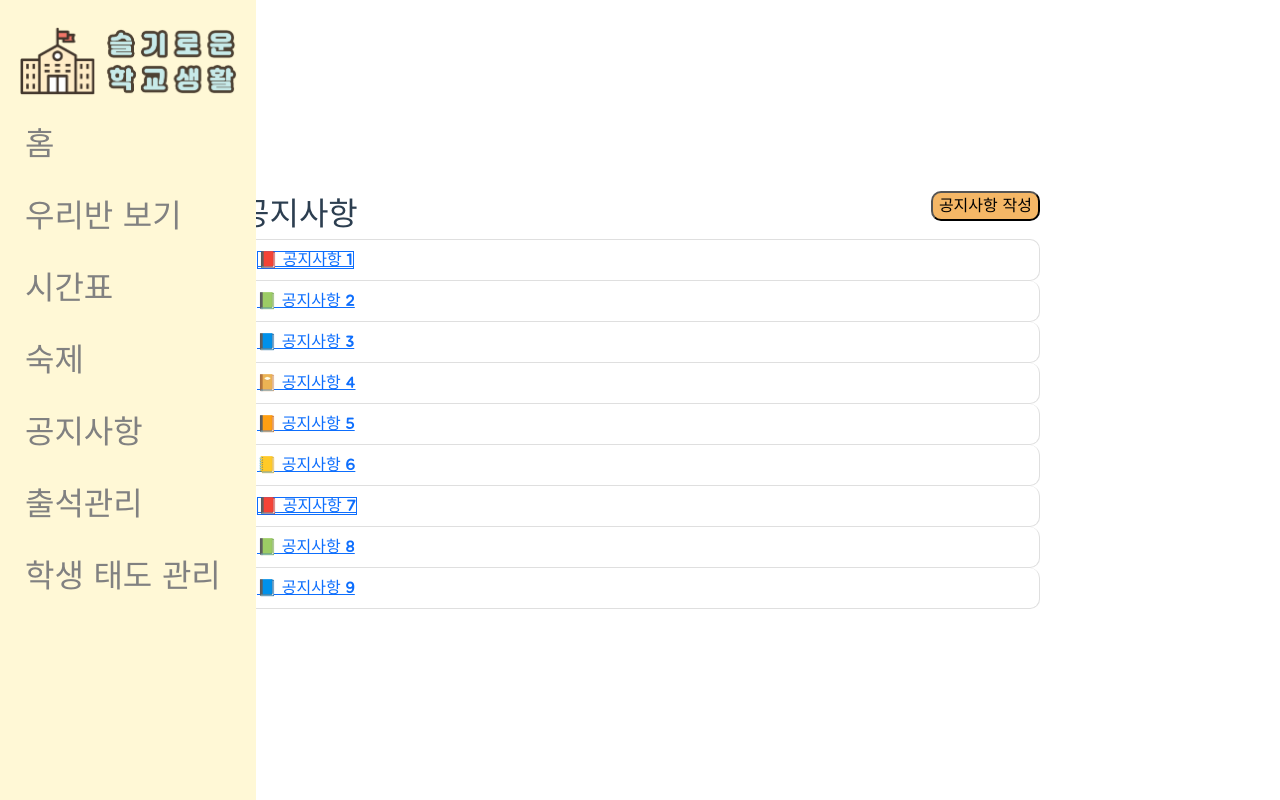
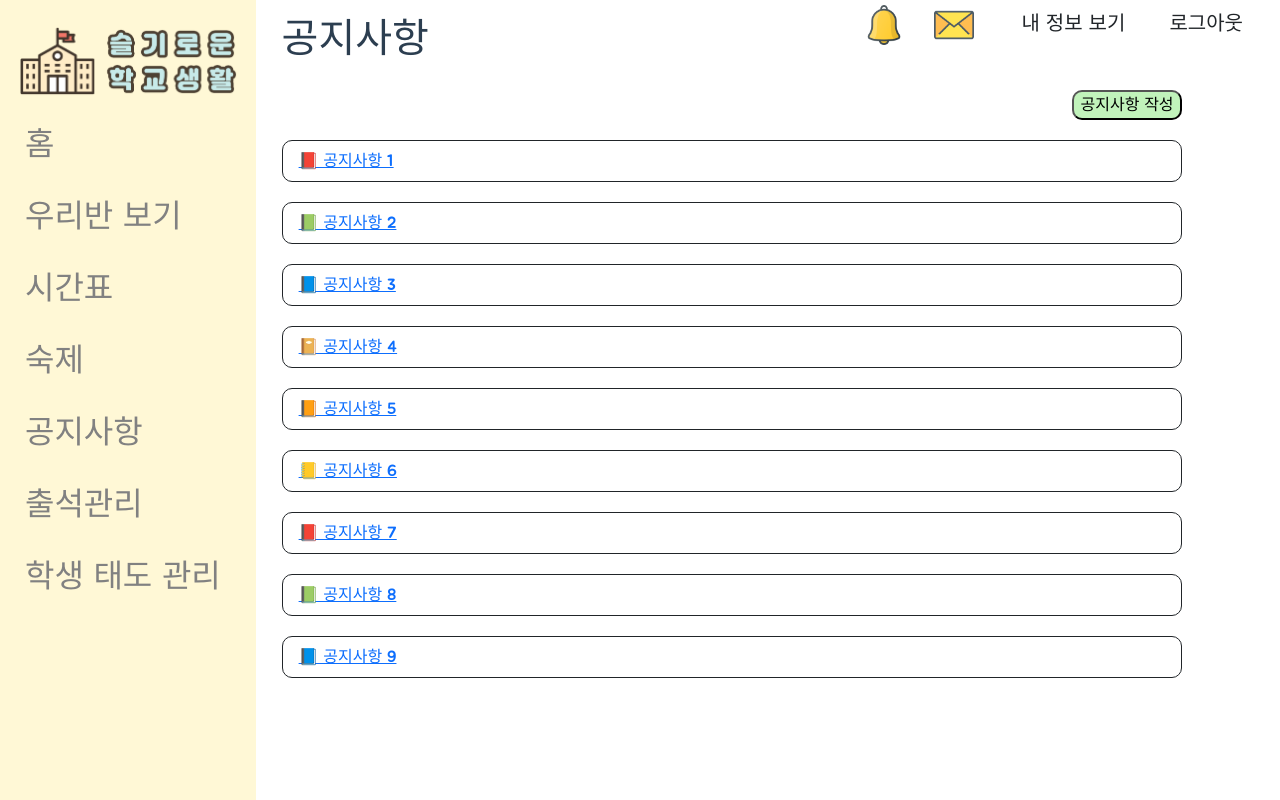
Before and after one commit to Jeong-Heui-Jin/wise_school, a Vue app in the folder frontend/: page /notice in a window 1280 px wide. Built offline with nearby package versions, Linux system fonts and the light colour scheme; a web font is replaced by a local one.

Commit message:
Change style

```diff
--- a/frontend/src/views/AfterLogin/Notice.vue
+++ b/frontend/src/views/AfterLogin/Notice.vue
@@ -1,18 +1,15 @@
 <template>
-  <div
-    class="fixed-top d-flex align-items-center justify-content-center"
-    style="bottom: 0; overflow-y: auto; font-family: 'Jua', sans-serif"
-    variant="light"
-  >
+  <div style="font-family: 'Jua', sans-serif" variant="light">
     <NavSideBar />
     <NavBar />
-    <div id="backgroundForm">
+
+    <h1 id="noticeTitle">공지사항</h1>
+
     <div id="listForm">
       <b-list-group>
-          <b-list-group id="textNotice">
+        <b-list-group>
           <div>
-              <span id="noticeTitle" style="text-align: left">공지사항</span
-              ><button
+            <button
               id="noticeButton"
               style="text-align: right"
               @click="goNoticeCreate()"
@@ -46,7 +43,6 @@
           >
         </b-list-group-item>
       </b-list-group>
-      </div>
     </div>
   </div>
 </template>
@@ -88,37 +84,39 @@ export default {
 #listForm {
   max-width: 900px;
   min-width: 900px;
-  max-height: 100%;
-  min-height: 100%;
+  max-height: 60%;
+  min-height: 60%;
   margin: 0px auto;
   border-radius: 10px;
-  padding: 100;
+  /* padding: 100; */
   background-color: white;
+}
+
+#listForm {
+  position: absolute;
+  top: 90px;
+  left: 22%;
 }
 
 #listForm #textNotice {
   text-align: left;
-  max-width: 800px;
+  /* margin: 0px auto; */
+  /* max-width: 800px; */
   min-width: 800px;
-  margin: 0px auto;
   border-radius: 10px;
-}
-
-#listForm #textNotice #notice {
   border: 1px solid;
+  margin-top: 20px;
 }
 
 #noticeTitle {
-  font-size: 200%;
-  display: inline-block;
+  position: absolute;
+  left: 22%;
 }
 
 #noticeButton {
-  display: flex;
-  align-items: center;
-  margin: 0px auto;
+  /* margin: 0px auto; */
   float: right;
   border-radius: 10px;
-  background-color: rgb(245, 183, 102);
+  background-color: rgb(193, 243, 187);
 }
 </style>
```
Lines whose indentation alone changed are shown as unchanged.
